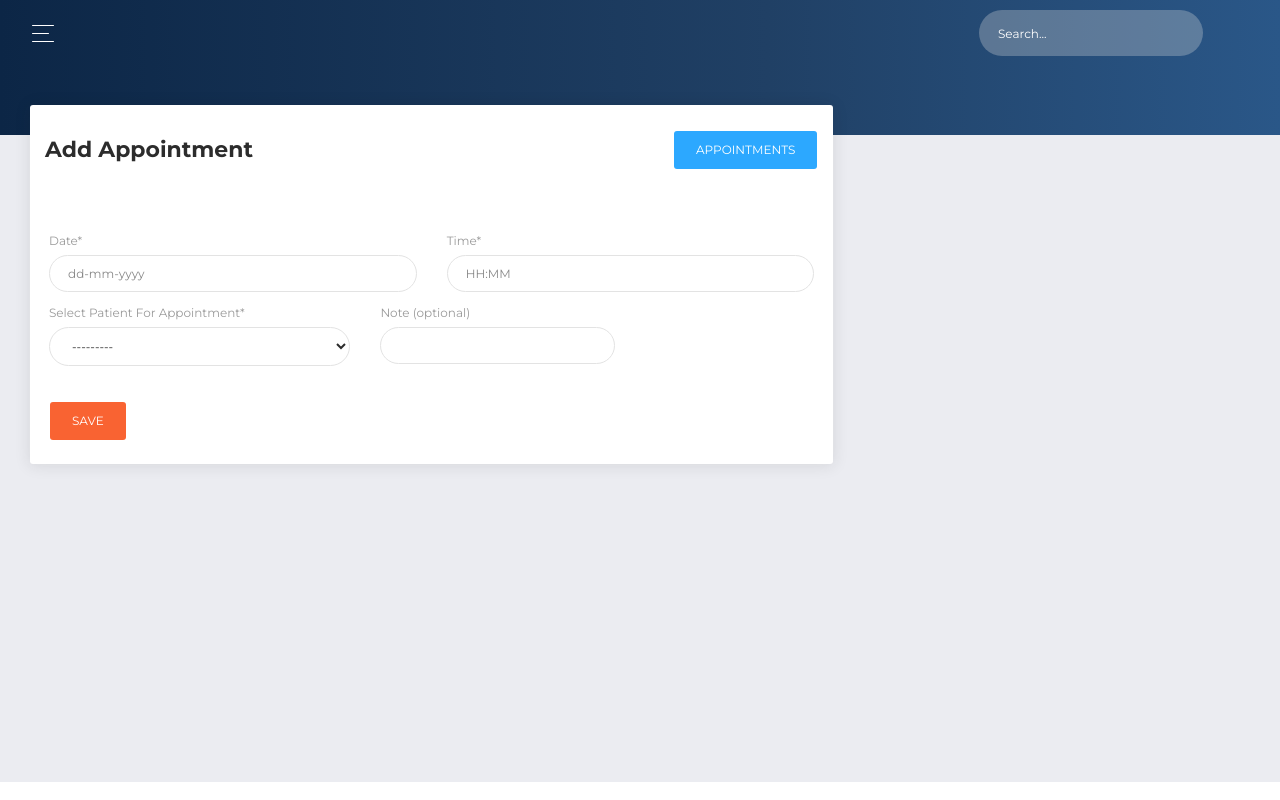
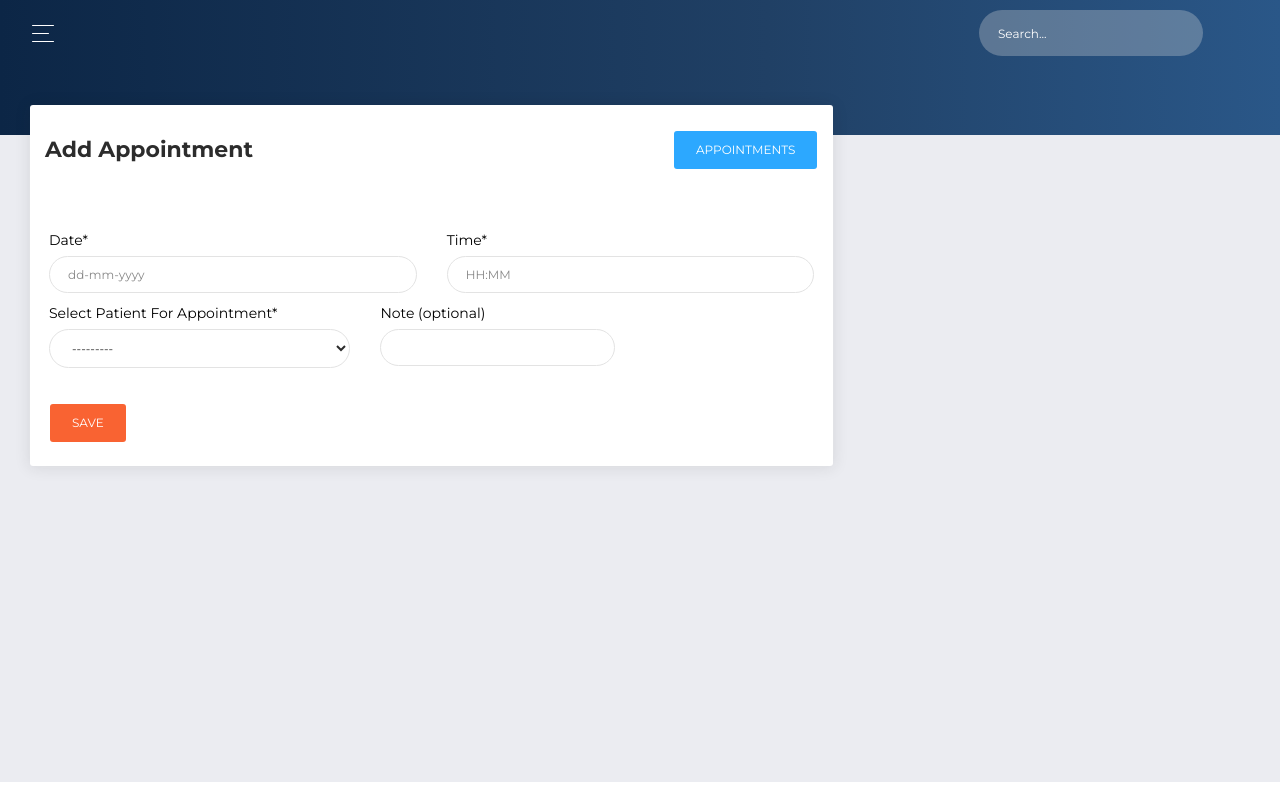
Before and after one commit to pcgujar2019/docmessenger, a Django app: page /apt/addappointment/ in a window 1280 px wide. Run offline with Django 3.2, Linux system fonts and the light colour scheme; data comes from the database, SQL or seed files in the repository; some libraries are stand-ins or nearby versions.

Commit message:
2nd commit

```diff
--- a/static/styles/main.css
+++ b/static/styles/main.css
@@ -3,3 +3,8 @@ h5, h6 {
     margin-top: 0px;
     margin-bottom: 0px;
 }
+
+.card label {
+    color: black;
+    font-size: 1em;
+}
```
